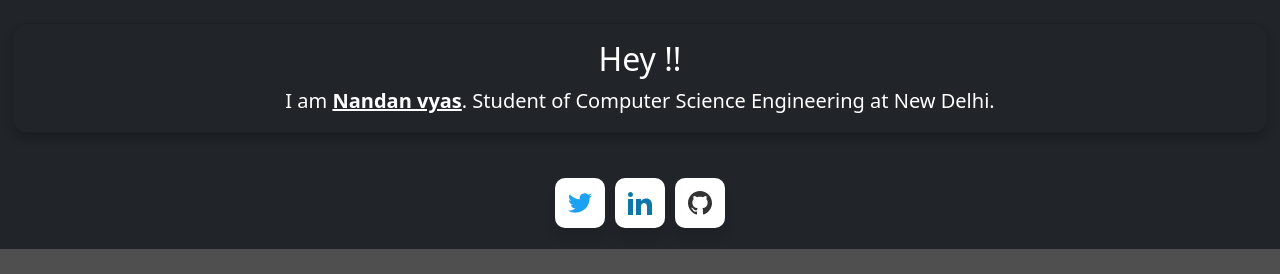
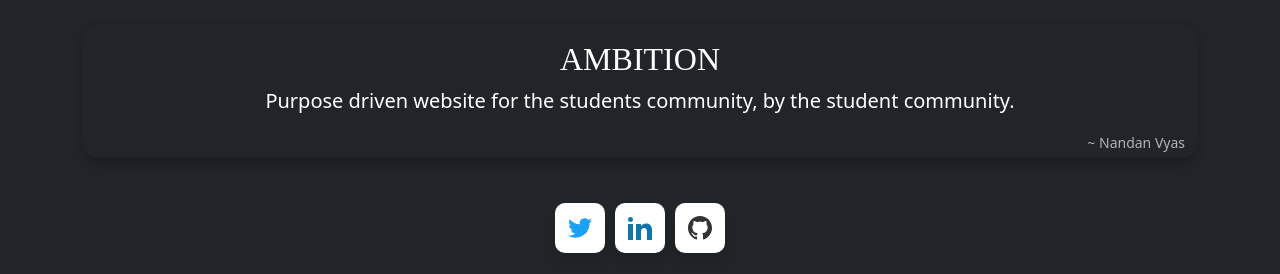
Before and after one commit to nandanv99/z4codes-main, a Django app: page / in a window 1280 px wide. Shown: the part 801-1075 px from the top of the page. Before the commit the page ends 1050 px from the top, so only its background shows below. Run offline with Django 3.2, Linux system fonts and the light colour scheme; some libraries are stand-ins or nearby versions.

Commit message:
new ui on base page

```diff
--- a/templates/index.html
+++ b/templates/index.html
@@ -18,6 +18,10 @@
     <link rel="preconnect" href="https://fonts.gstatic.com" crossorigin>
     <link href="https://fonts.googleapis.com/css2?family=Patrick+Hand&display=swap" rel="stylesheet">
     <link rel="stylesheet" href="https://pro.fontawesome.com/releases/v5.10.0/css/all.css" integrity="sha384-AYmEC3Yw5cVb3ZcuHtOA93w35dYTsvhLPVnYs9eStHfGJvOvKxVfELGroGkvsg+p" crossorigin="anonymous"/>
+    <link rel="preconnect" href="https://fonts.googleapis.com">
+    <link rel="preconnect" href="https://fonts.gstatic.com" crossorigin>
+    <link href="https://fonts.googleapis.com/css2?family=Inconsolata:wght@600&display=swap" rel="stylesheet">
+
     <title>Zzzz</title>
 
 
@@ -62,6 +66,15 @@
       transform: translateY(10px);
       /* Moving button 4px to y-axis */
       }
+      .codes{
+        box-shadow: 20px 20px 10px 3px rgb(0 0 0 / 20%);
+        font-family: 'Inconsolata';
+      }
+    .codes:hover{
+      background-color:gray;
+      color:white;
+      transition:1sec;
+    }
       .loader-wrapper {
         width: 100%;
         height: 100%;
@@ -75,48 +88,46 @@
       }
 
   </style>
-  <body>
-    <div class="banner-area pt-3">
+  <body class="bg-dark">
+    <div class="banner-area pt-3 " >
       <div class="customnav  ">
-        <ul class="nav justify-content-center">
-          <!-- <li class="nav-item">
-            <a class="nav-link link-light active" aria-current="page" href="#">About</a>
-          </li> -->
+        <ul class="nav justify-content-end">
           <li class="nav-item">
-            <a class="btn btn-light codes mr-2" style="font-size:larger;" href="/codes">CODES</a>
+            {% comment %} <a class="btn btn-light codes mr-2" style="font-size:larger;" href="/codes">Login</a> {% endcomment %}
+            <a class="mr-4 btn btn-outline-light codes" style="font-size:unset; text-decoration:none;" href="/register">Login/Signup</a>
           </li>
-          {% comment %} <li class="nav-item">
-            <a class="btn active text-white login" style="font-size:x-large; border-radius:20px; font-family: 'Patrick Hand', cursive;" href="/register">Register</a>
-          </li> {% endcomment %}
         </ul>
       </div>
 
-      <div class="content-area ">
+      <div class="content-area " style="font-size:30px">
         <div class="content">
           <h1>
-            <a  href="" class="typewrite" data-period="2000" data-type='[ "Z^4", "Creative", "Nandan" ]'>
+            <a  href="" class="typewrite" data-period="2000" style="font-family: 'Inconsolata', monospace;" data-type='[ "Notes","Codes","Questions" ]'>
             <span class="wrap"></span>
             </a>
           </h1>
-          <p>Portfolio  </p>
+          <small class="mt-2" style="font-style: italic; color: #e1e3e2;">~ For the students, by the students.</small>
+          <br/>
+          <hr/>
+          <a class="btn btn-light codes mt-4" style="font-size:unset; transform: skew(-20deg);" href="/codes">&#39;Find your codes here&#39;</a>
         </div>
       </div>
     </div>
-    {% comment %} float code is here {% endcomment %}
     <a href="/register" class="float text-black" style="text-decoration:none;" id="mdl"><i class="fas fa-user" style="color:black"></i><br/>LOGIN</a>
 
 
 
 
-    <div class="container-fluid bg-dark py-4 ">
+    <div class="container bg-dark py-4 ">
       <div class="card bg-dark" style="border-radius: 15px; ">
         <div class="row">
           <!-- <div class="col-2">
             <img src="https://c.tenor.com/cCk4ZGxBCKAAAAAC/zzz-bouncy.gif%22%20style=%22" alt="" style="border-radius: 50%;">
           </div> -->
           <div class="col-12 text-center">
-            <h2 class="mt-3 text-white">Hey !!</h2>
-            <p class="text-white" style="font-size: 20px;">I am <b><u>Nandan vyas</u></b>. Student of Computer Science Engineering at New Delhi. </p>
+            <h2 class="mt-3 text-white" style="font-family:'Font Awesome 5 Pro';">AMBITION</h2>
+            <p class="text-white" style="font-size: 20px;">Purpose driven website for the students community, by the student community.</p>
+            <small class="mr-3 mb-1 mt-0" style="color:#b3b3b3;float:right;">~ Nandan Vyas</small>
           </div>
         </div>
       </div>
```
Also changed, not shown: static/css/index.css (line endings or trailing spaces).
